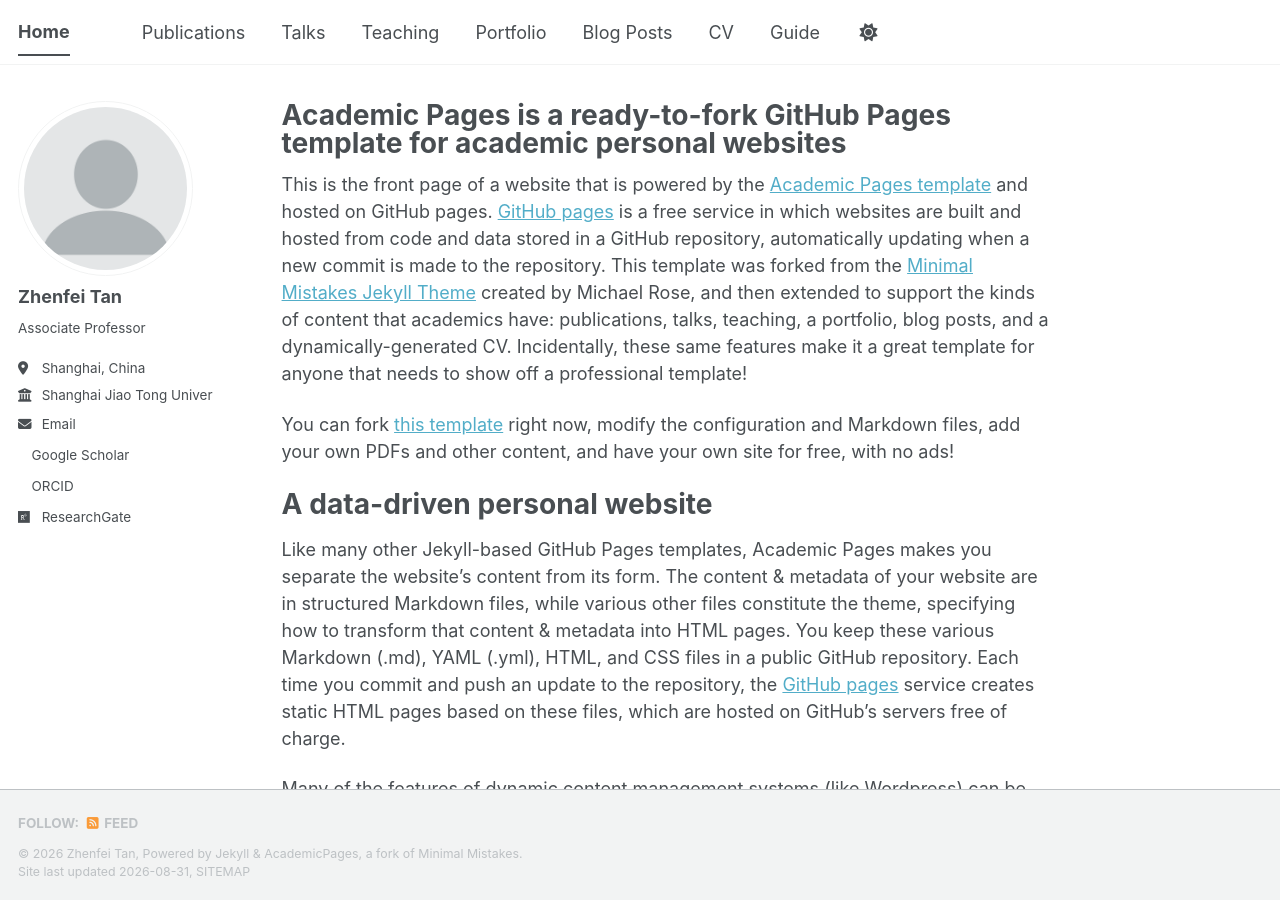
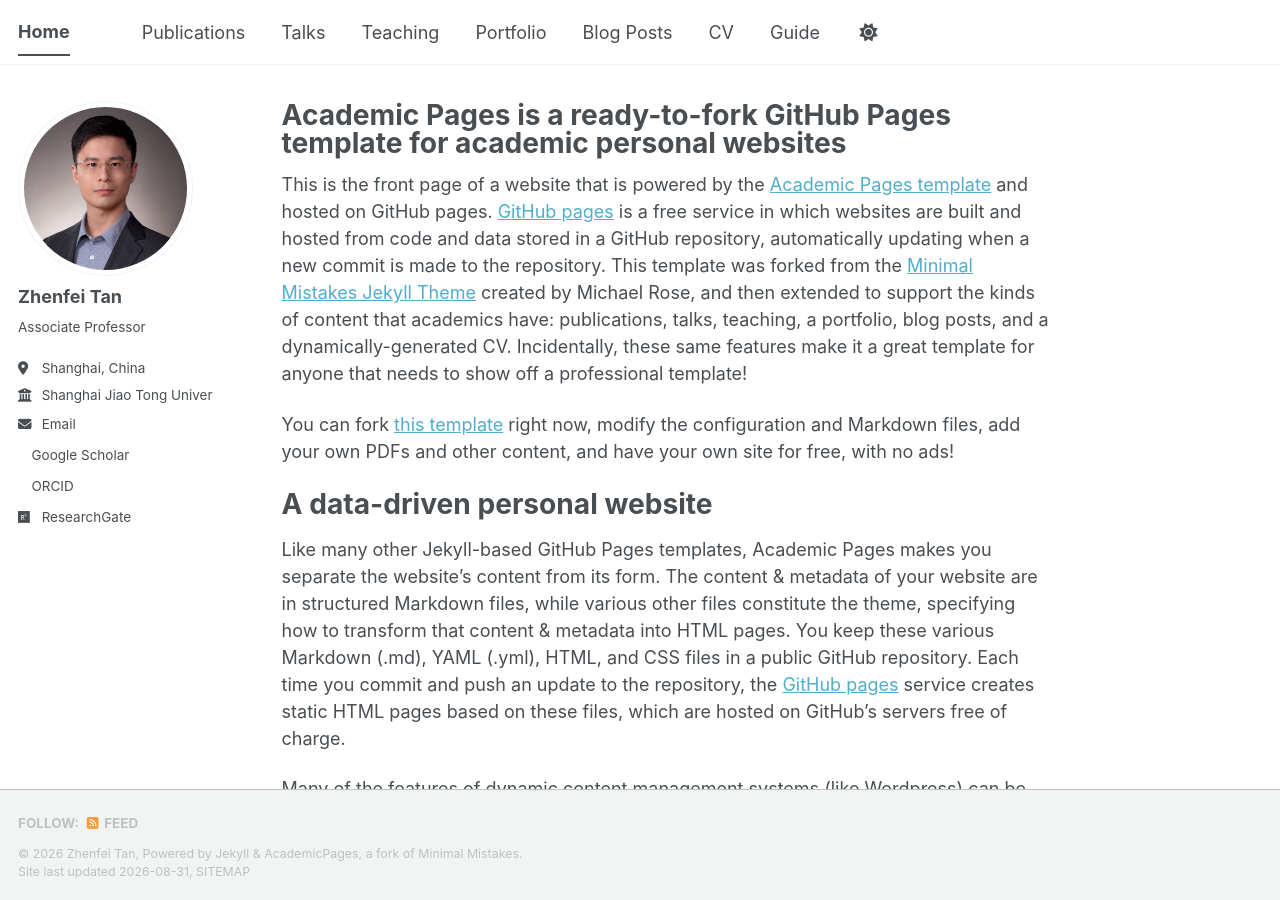
Before and after one commit to tan-zf/tan-zf.github.io, a Jekyll site: the page built from _pages/about.md, in a window 1280 px wide and 900 px high. Built offline with Jekyll 4.4.1, drawn with Linux system fonts in a browser that asks for light colours; a style sheet for code colours, icons or effects is not loaded.

Commit message:
Update _config.yml

```diff
--- a/_config.yml
+++ b/_config.yml
@@ -23,7 +23,7 @@ repository               : "academicpages/academicpages.github.io"
 #               Additional customization can be done by editing /_includes/author-profile.html
 author:
   # Biographic information
-  avatar           : "profile.png"
+  avatar           : "profile-tan.jpg"
   name             : "Zhenfei Tan"
   pronouns         : # example: "she/her"
   bio              : "Associate Professor"
```
